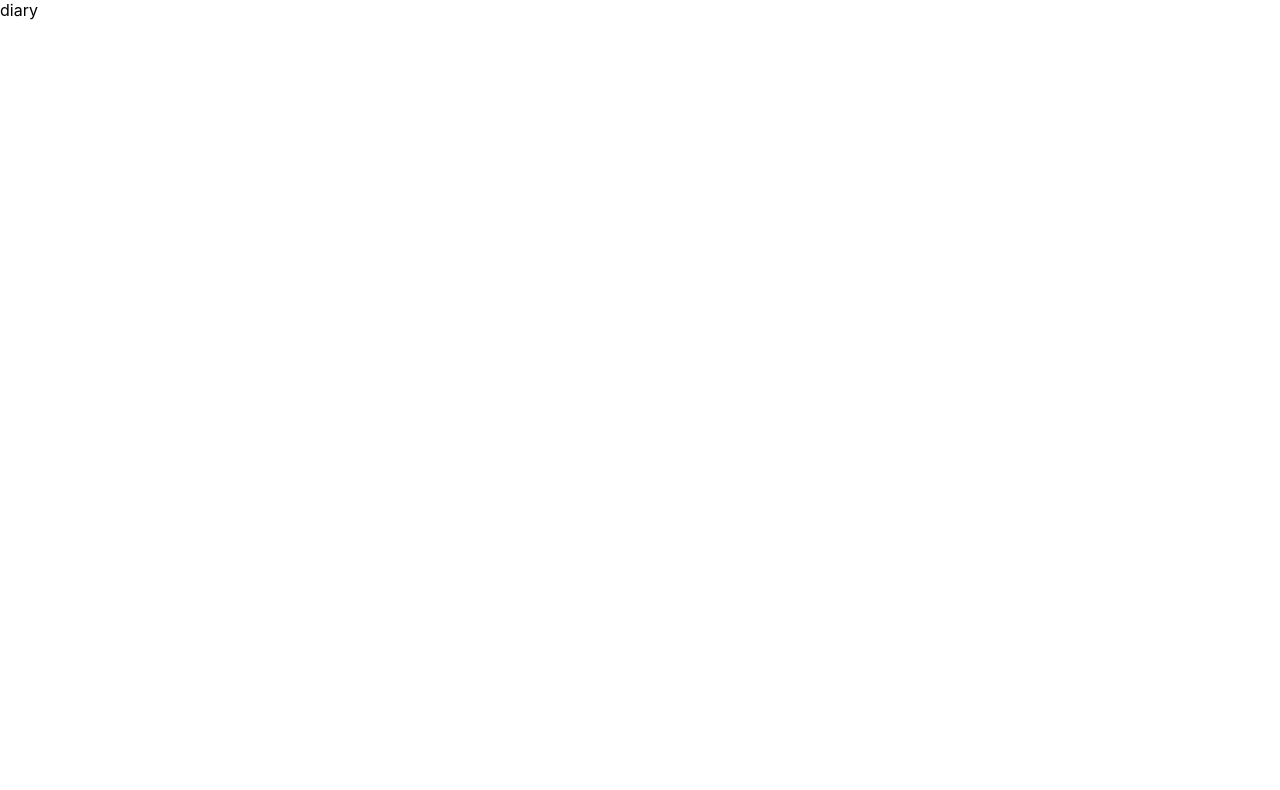
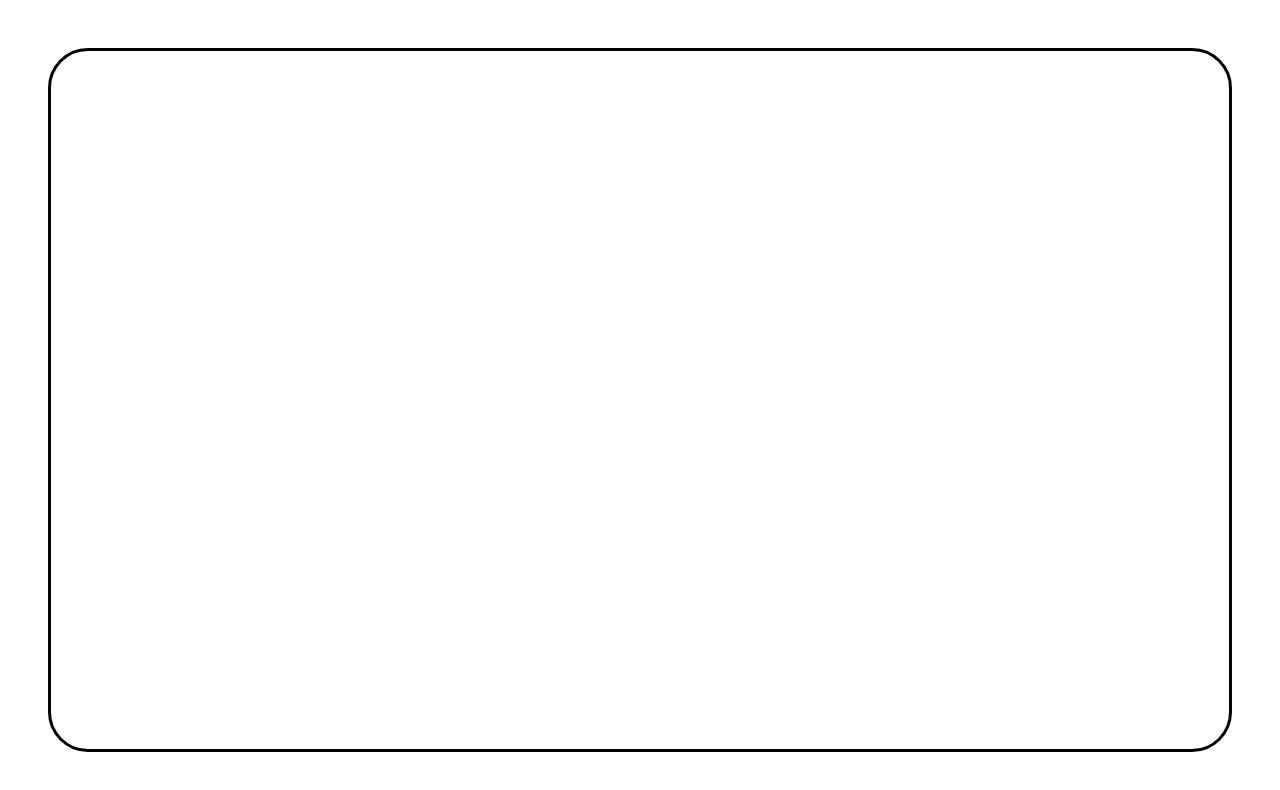
Before and after one commit to yerin135/O-U, a React (Create React App) app: page /diary in a window 1280 px wide. Shown: the top 790 px of the page. Built offline with nearby package versions, Linux system fonts and the light colour scheme.

Commit message:
edit Diary.js

```diff
--- a/src/pages/Component.js
+++ b/src/pages/Component.js
@@ -55,7 +55,6 @@ position: relative;
   left: 0;
   background: center / contain no-repeat url(${logo}), white;
 }
-
 `;
 
 const ButtonContainer = styled.div`
@@ -69,6 +68,17 @@ row-gap: 0.5rem;
 @media screen and (max-width: 768px) {
   flex-direction: column;
 }
+
 `;
 
-export { Button, ButtonContainer, OurDiary, MainContainer, SubContainer, };
+const Diary = styled.div`
+  border: 2.5px solid black;
+  width: min(100% - 2rem, 20rem);
+  padding: 2rem 0;
+  text-align: center;
+  font-family: 'Roboto', sans-serif;
+  font-size: 1.25rem;
+`;
+
+
+export { Button, ButtonContainer, OurDiary, MainContainer, SubContainer, Diary };
--- a/src/pages/Diary.js
+++ b/src/pages/Diary.js
@@ -1 +1,26 @@
-export default () => 'diary';
+import { Button, MainContainer, SubContainer } from '../pages/Component';
+import { Link } from 'react-router-dom';
+import styled from '@emotion/styled';
+
+
+const Diary = () => (
+    <MainContainer>
+        <Writing>
+
+        </Writing>
+    </MainContainer>
+);
+
+const Writing = styled.div`
+    border: 3px solid black;
+    border-radius: 2.5rem;
+    padding: 7rem 0 1.5rem 0;
+    flex: 1;
+
+    display: flex;
+    flex-direction: column;
+    align-items: center;
+    justify-content: space-between;
+`
+
+export default Diary;
--- a/src/pages/Settings.js
+++ b/src/pages/Settings.js
@@ -1,7 +1,7 @@
 import styled from '@emotion/styled';
 import { Button, ButtonContainer, OurDiary, MainContainer, SubContainer, } from '../pages/Component';
 import { Link } from 'react-router-dom';
-import Popup from 'reactjs-popup';
+import Modal from 'react-modal';
 
 const Settings = () => (
     <MainContainer>
@@ -25,4 +25,10 @@ const Settings = () => (
     </MainContainer>
 );
 
+const SettingModal = {
+    content : {
+
+    }
+};
+
 export default Settings;
```
Also changed, not shown: src/pages/Calender.js (line endings or trailing spaces), 1 other file (tests, documents, lock files or other folders).
